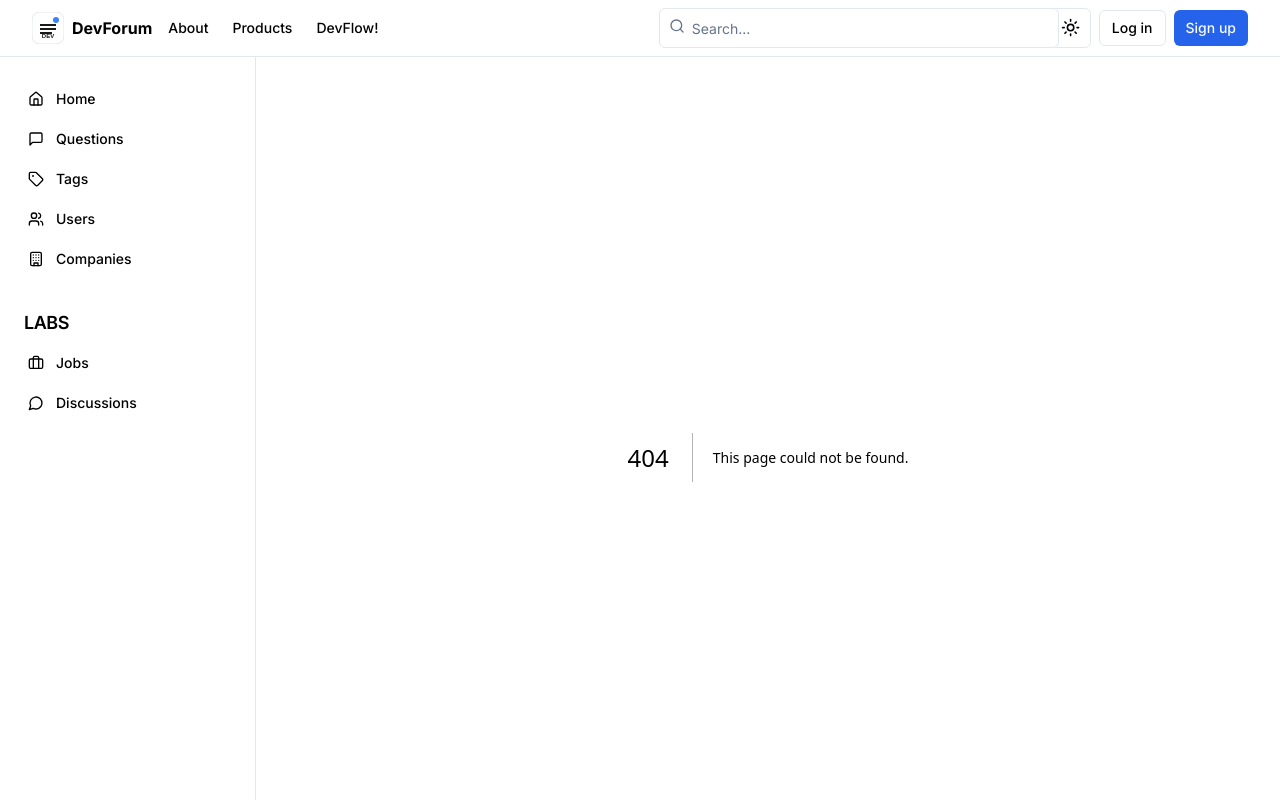
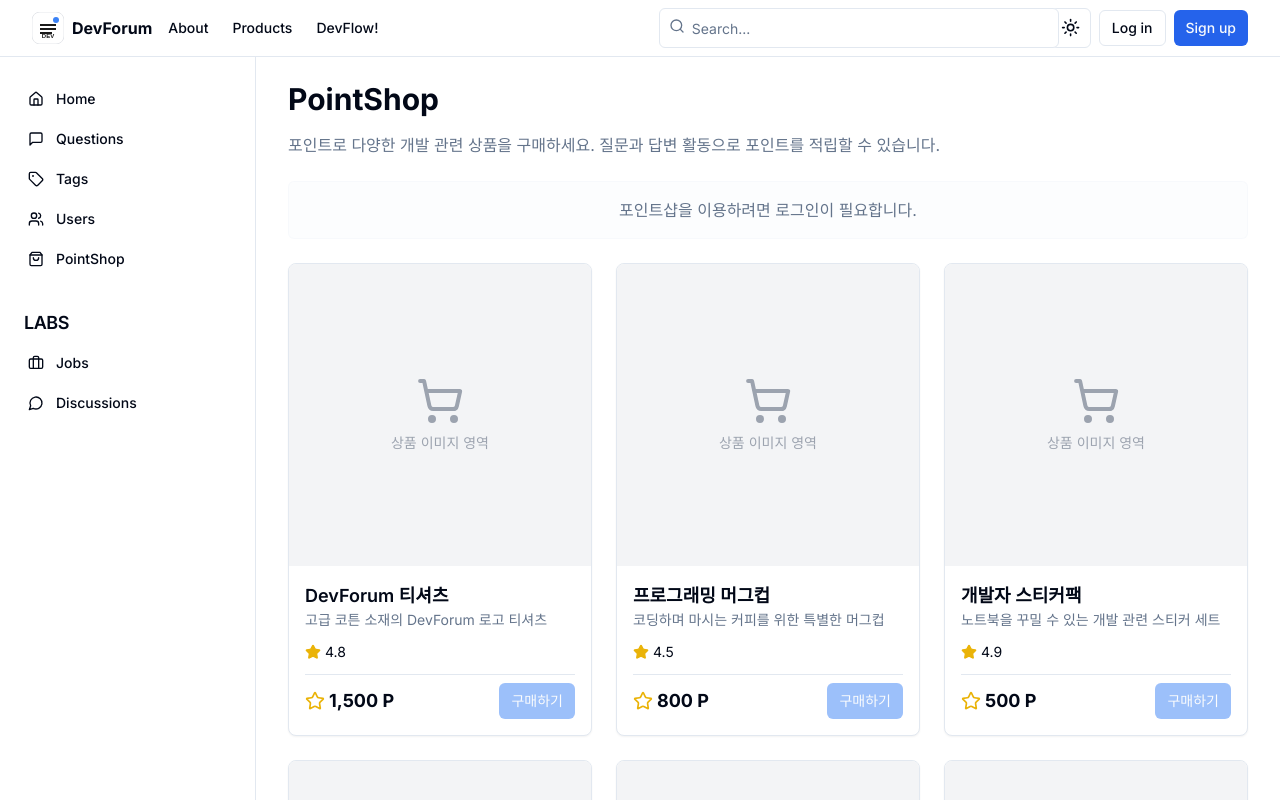
Before and after one commit to ph3ntom/Nextjs_project, a Next.js app: page /pointshop in a window 1280 px wide. Before the commit this address had no page. Shown: the top 800 px of the page. Built offline with nearby package versions, Linux system fonts and the light colour scheme.

Commit message:
0830-포인트 샵 디자인 추가

```diff
--- /dev/null
+++ b/app/pointshop/page.tsx
@@ -0,0 +1,154 @@
+"use client"
+
+import { Card, CardContent } from "@/components/ui/card"
+import { Badge } from "@/components/ui/badge"
+import { Button } from "@/components/ui/button"
+import { ShoppingCart, Star } from "lucide-react"
+import { useState, useEffect } from "react"
+import { useAuth } from "@/contexts/auth-context"
+
+interface Product {
+  id: number
+  name: string
+  image: string
+  points: number
+  category: string
+  rating: number
+  description: string
+}
+
+const sampleProducts: Product[] = [
+  {
+    id: 1,
+    name: "DevForum 티셔츠",
+    image: "/placeholder-product.jpg",
+    points: 1500,
+    category: "의류",
+    rating: 4.8,
+    description: "고급 코튼 소재의 DevForum 로고 티셔츠"
+  },
+  {
+    id: 2,
+    name: "프로그래밍 머그컵",
+    image: "/placeholder-product.jpg",
+    points: 800,
+    category: "생활용품",
+    rating: 4.5,
+    description: "코딩하며 마시는 커피를 위한 특별한 머그컵"
+  },
+  {
+    id: 3,
+    name: "개발자 스티커팩",
+    image: "/placeholder-product.jpg",
+    points: 500,
+    category: "문구",
+    rating: 4.9,
+    description: "노트북을 꾸밀 수 있는 개발 관련 스티커 세트"
+  },
+  {
+    id: 4,
+    name: "키보드 청소 키트",
+    image: "/placeholder-product.jpg",
+    points: 1200,
+    category: "도구",
+    rating: 4.3,
+    description: "기계식 키보드 전용 청소 도구 세트"
+  },
+  {
+    id: 5,
+    name: "DevForum 에코백",
+    image: "/placeholder-product.jpg",
+    points: 1000,
+    category: "의류",
+    rating: 4.6,
+    description: "환경을 생각하는 개발자를 위한 에코백"
+  },
+  {
+    id: 6,
+    name: "코딩 노트",
+    image: "/placeholder-product.jpg",
+    points: 700,
+    category: "문구",
+    rating: 4.7,
+    description: "아이디어를 기록하는 개발자 전용 노트"
+  }
+]
+
+export default function PointShopPage() {
+  const [products] = useState<Product[]>(sampleProducts)
+  const [userPoints, setUserPoints] = useState(2500)
+  const { user, isLoggedIn } = useAuth()
+
+  return (
+    <div className="container py-6">
+      <div className="mb-6">
+        <div className="flex items-center justify-between mb-4">
+          <h1 className="text-3xl font-bold">PointShop</h1>
+          {isLoggedIn && (
+            <div className="flex items-center gap-2 bg-accent/50 p-3 rounded-md">
+              <Star className="h-5 w-5 text-yellow-500" />
+              <span className="font-semibold">{userPoints.toLocaleString()} P</span>
+            </div>
+          )}
+        </div>
+        <p className="text-muted-foreground">
+          포인트로 다양한 개발 관련 상품을 구매하세요. 질문과 답변 활동으로 포인트를 적립할 수 있습니다.
+        </p>
+      </div>
+
+      {!isLoggedIn && (
+        <div className="mb-6 p-4 bg-accent/20 border border-accent/40 rounded-md">
+          <p className="text-center text-muted-foreground">
+            포인트샵을 이용하려면 로그인이 필요합니다.
+          </p>
+        </div>
+      )}
+
+      <div className="grid grid-cols-1 md:grid-cols-2 lg:grid-cols-3 gap-6">
+        {products.map((product) => (
+          <Card key={product.id} className="overflow-hidden hover:shadow-lg transition-shadow">
+            <div className="aspect-square bg-gray-100 dark:bg-gray-800 flex items-center justify-center">
+              <div className="text-gray-400 text-center">
+                <ShoppingCart className="h-12 w-12 mx-auto mb-2" />
+                <div className="text-sm">상품 이미지 영역</div>
+              </div>
+            </div>
+
+            <CardContent className="p-4">
+              <div className="space-y-3">
+                <div>
+                  <h3 className="font-semibold text-lg">{product.name}</h3>
+                  <p className="text-sm text-muted-foreground line-clamp-2">
+                    {product.description}
+                  </p>
+                </div>
+
+                <div className="flex items-center gap-2">
+                  <div className="flex items-center">
+                    <Star className="h-4 w-4 text-yellow-500 fill-current" />
+                    <span className="text-sm ml-1">{product.rating}</span>
+                  </div>
+                </div>
+
+                <div className="flex items-center justify-between pt-2 border-t">
+                  <div className="flex items-center gap-1">
+                    <Star className="h-5 w-5 text-yellow-500" />
+                    <span className="font-bold text-lg">{product.points.toLocaleString()} P</span>
+                  </div>
+
+                  <Button
+                    size="sm"
+                    disabled={!isLoggedIn || userPoints < product.points}
+                    className="bg-blue-500 hover:bg-blue-600"
+                  >
+                    구매하기
+                  </Button>
+                </div>
+              </div>
+            </CardContent>
+          </Card>
+        ))}
+      </div>
+    </div>
+  )
+}
--- a/components/sidebar.tsx
+++ b/components/sidebar.tsx
@@ -1,5 +1,5 @@
 import Link from "next/link"
-import { Home, MessageSquare, Tag, Users, Building, Briefcase, MessageCircle } from "lucide-react"
+import { Home, MessageSquare, Tag, Users, ShoppingBag, Briefcase, MessageCircle } from "lucide-react"
 
 export default function Sidebar() {
   return (
@@ -36,11 +36,11 @@ export default function Sidebar() {
               <span>Users</span>
             </Link>
             <Link
-              href="/companies"
+              href="/pointshop"
               className="flex items-center gap-3 rounded-md px-3 py-2 text-sm font-medium hover:bg-accent hover:text-accent-foreground"
             >
-              <Building className="h-4 w-4" />
-              <span>Companies</span>
+              <ShoppingBag className="h-4 w-4" />
+              <span>PointShop</span>
             </Link>
           </div>
         </div>
```
Also changed, not shown: 포인트샵.png (added).
